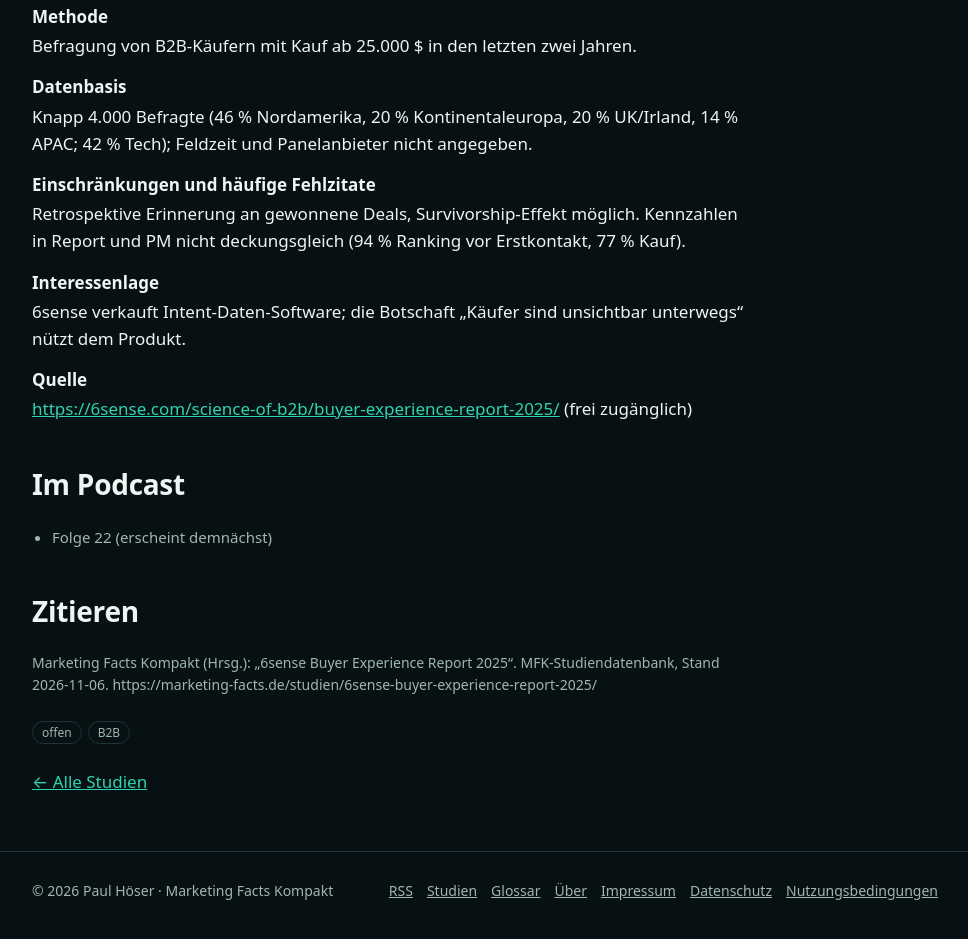
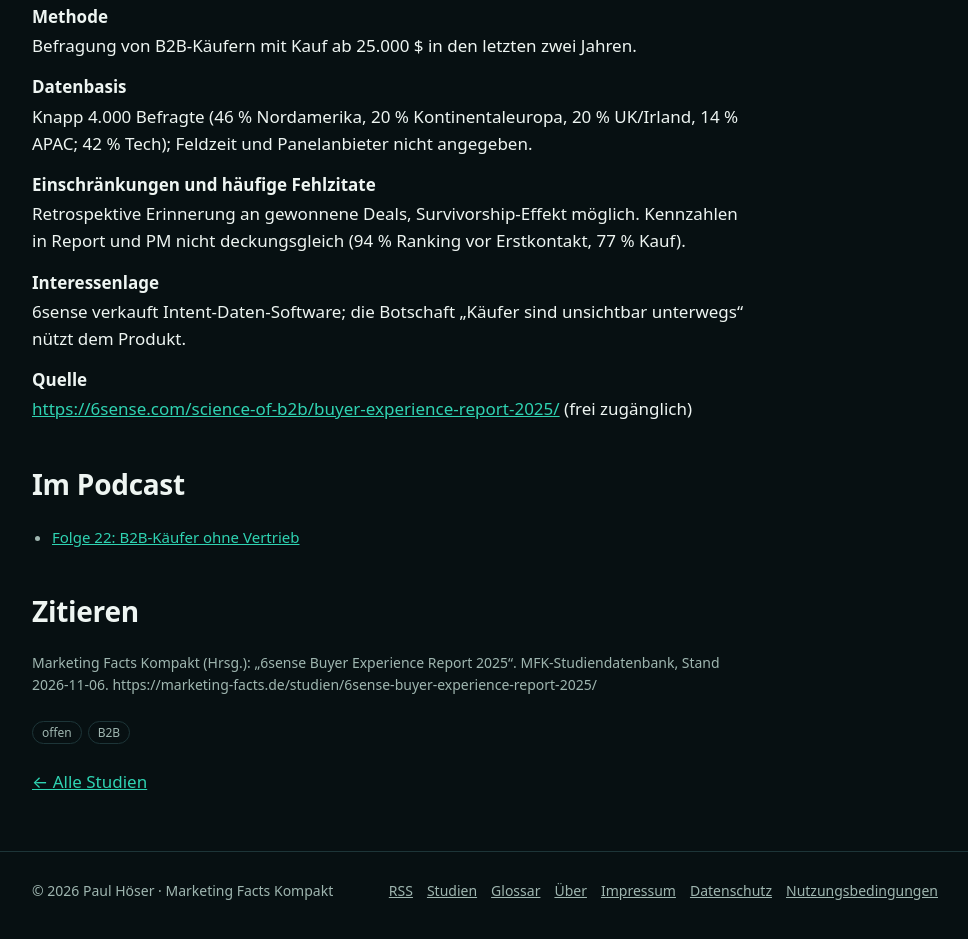
Before and after one commit to phoeser/marketing-facts-kompakt, a plain HTML site: page studien/6sense-buyer-experience-report-2025/index.html in a window 1280 px wide. Shown: the part 892-1831 px from the top of the page, without its empty margins (148-1116 px from the left). Drawn offline with Linux system fonts and the light colour scheme.

Commit message:
Neue Folge(n): 22 (Teil 7)

```diff
--- a/studien/6sense-buyer-experience-report-2025/index.html
+++ b/studien/6sense-buyer-experience-report-2025/index.html
@@ -20,7 +20,7 @@
 <dl class="facts"><dt>Methode</dt><dd>Befragung von B2B-Käufern mit Kauf ab 25.000 $ in den letzten zwei Jahren.</dd><dt>Datenbasis</dt><dd>Knapp 4.000 Befragte (46 % Nordamerika, 20 % Kontinentaleuropa, 20 % UK/Irland, 14 % APAC; 42 % Tech); Feldzeit und Panelanbieter nicht angegeben.</dd>
 <dt>Einschränkungen und häufige Fehlzitate</dt><dd>Retrospektive Erinnerung an gewonnene Deals, Survivorship-Effekt möglich. Kennzahlen in Report und PM nicht deckungsgleich (94 % Ranking vor Erstkontakt, 77 % Kauf).</dd><dt>Interessenlage</dt><dd>6sense verkauft Intent-Daten-Software; die Botschaft „Käufer sind unsichtbar unterwegs“ nützt dem Produkt.</dd>
 <dt>Quelle</dt><dd><a href="https://6sense.com/science-of-b2b/buyer-experience-report-2025/" rel="noopener">https://6sense.com/science-of-b2b/buyer-experience-report-2025/</a> (frei zugänglich)</dd></dl>
-<h2>Im Podcast</h2><ul class=quellen><li>Folge 22 (erscheint demnächst)</li></ul>
+<h2>Im Podcast</h2><ul class=quellen><li><a href="../../folge/22/">Folge 22: B2B-Käufer ohne Vertrieb</a></li></ul>
 <h2>Zitieren</h2><p class="meta">Marketing Facts Kompakt (Hrsg.): „6sense Buyer Experience Report 2025“. MFK-Studiendatenbank, Stand 2026-11-06. https://marketing-facts.de/studien/6sense-buyer-experience-report-2025/</p>
 <p style="margin-top:20px"><span class="chip r-offen">offen</span><span class="chip">B2B</span></p>
 <p style="margin-top:20px"><a href="../">← Alle Studien</a></p></div><script type="application/ld+json">{"@context": "https://schema.org", "@type": "WebPage", "name": "6sense Buyer Experience Report 2025", "url": "https://marketing-facts.de/studien/6sense-buyer-experience-report-2025/", "inLanguage": "de", "dateModified": "2026-11-06", "isPartOf": {"@type": "Dataset", "name": "MFK-Studiendatenbank", "url": "https://marketing-facts.de/studien/"}, "about": {"@type": "ScholarlyArticle", "name": "2025 Buyer Experience Report", "author": "6sense", "publisher": "6sense", "datePublished": "2025", "url": "https://6sense.com/science-of-b2b/buyer-experience-report-2025/"}, "review": {"@type": "Review", "author": {"@type": "Organization", "name": "Marketing Facts Kompakt"}, "reviewBody": "Laut 6sense rückte der erste Kontakt zum Anbieter zuletzt früher in die Kaufreise, und der zuerst kontaktierte Anbieter gewinnt meist den Auftrag.", "reviewRating": {"@type": "Rating", "ratingValue": 3.2, "bestRating": 10, "worstRating": 0, "name": "MFK-Score"}}}</script></main>
```
Also changed, not shown: studien/gartner-b2b-buyer-survey-2024-erhebung/index.html (+1 -1 lines).
